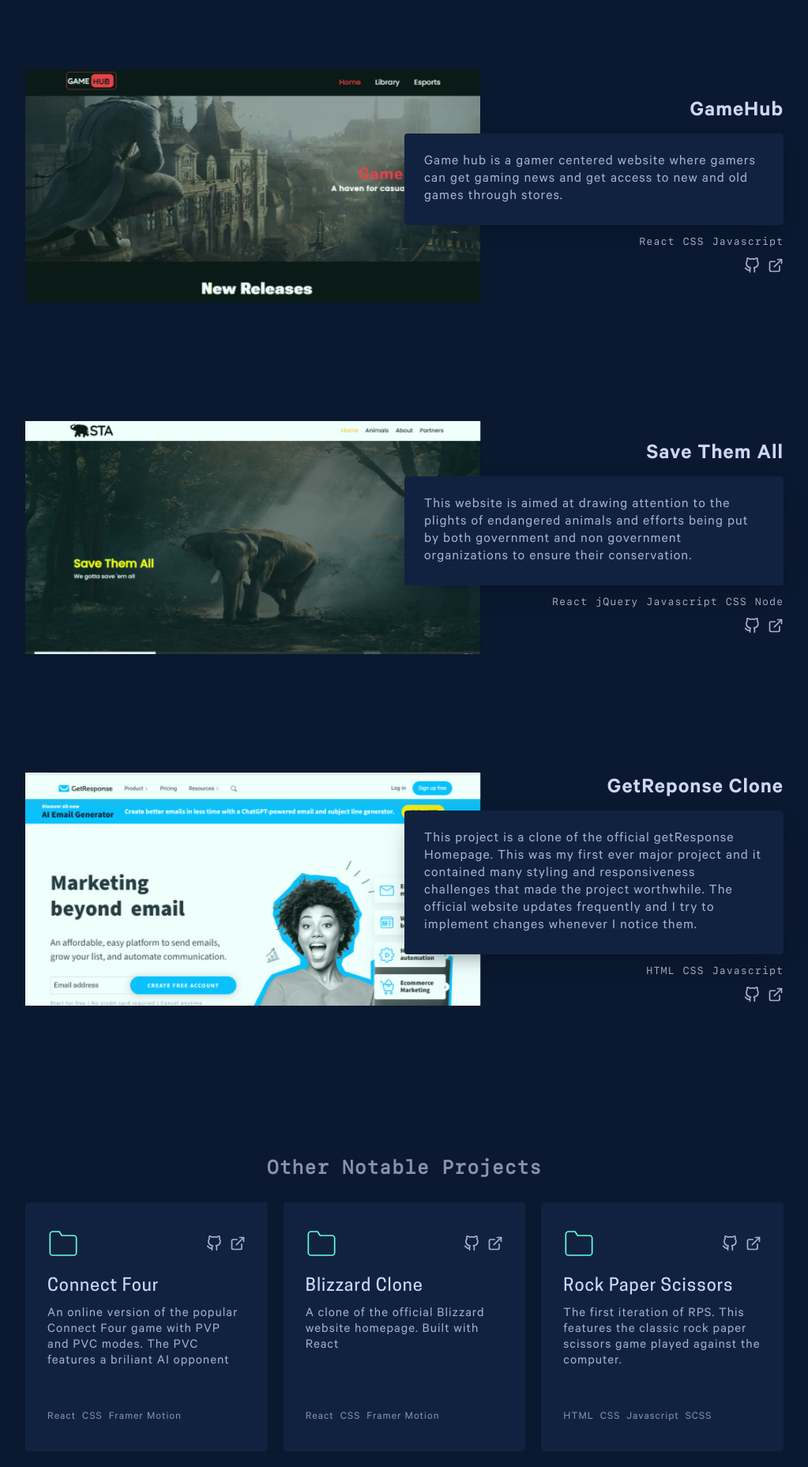
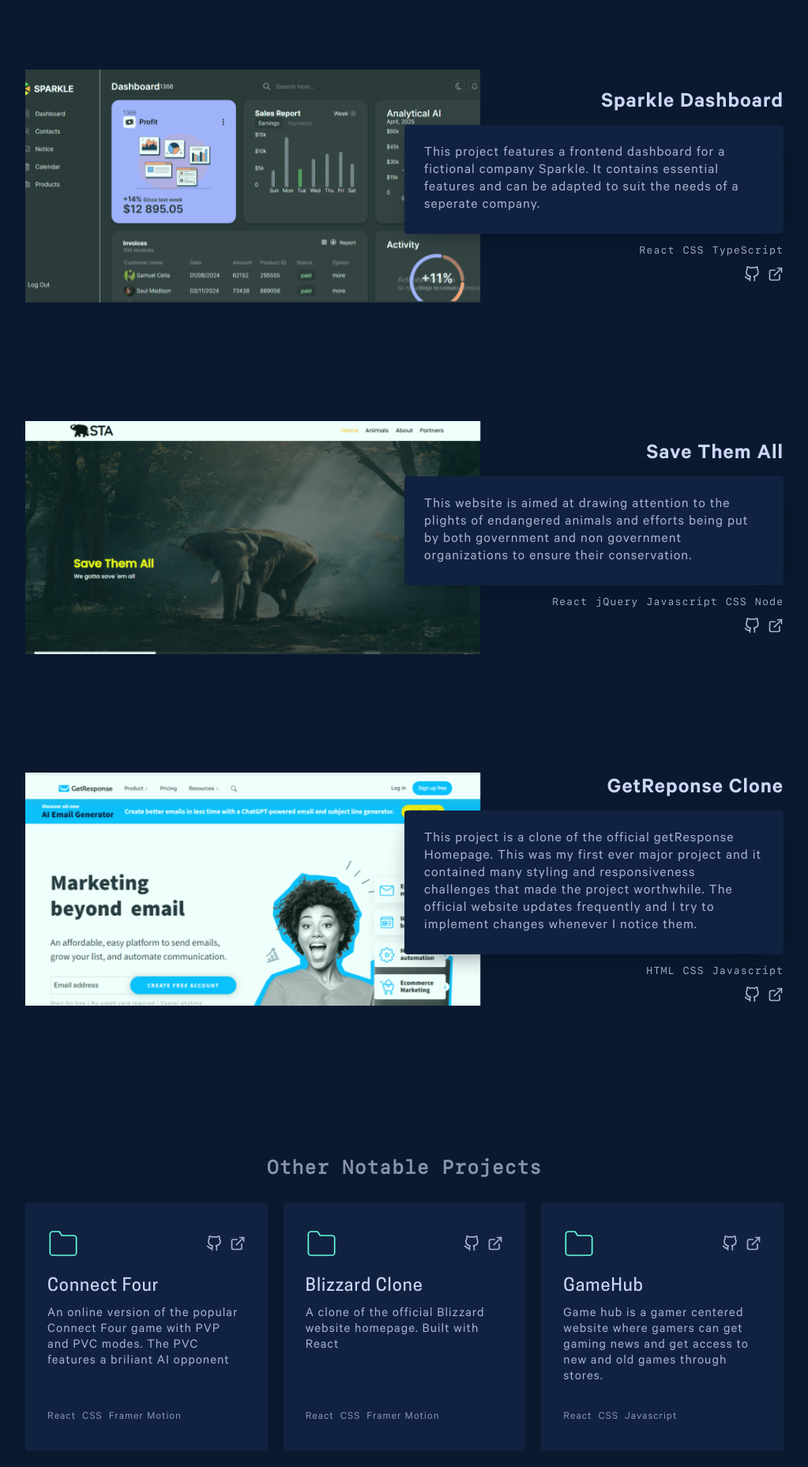
Before and after one commit to Tarvs01/portfolio, a React (Vite) app: page / in a window 1280 px wide. Shown: the part 1440-3297 px from the top of the page at 79% size, without its empty margins (128-1151 px from the left). Built offline with nearby package versions, Linux system fonts and the light colour scheme.

Commit message:
added dashboard project

```diff
--- a/src/components/Home.tsx
+++ b/src/components/Home.tsx
@@ -14,7 +14,7 @@
   const [works, setWorks] = useState<JobCard[] | []>([]);
 
   useEffect(() => {
-    projects.length <= 6 ? setWorks(projects) : projects.slice(0, 6);
+    projects.length <= 6 ? setWorks(projects) : setWorks(projects.slice(0, 6));
   }, []);
 
   return (
--- a/src/data/mainProjects.ts
+++ b/src/data/mainProjects.ts
@@ -3,12 +3,12 @@
 export const mainProjects: MainProjectData[] = [
     {
         id: 1,
-        title: "GameHub",
-        description: "Game hub is a gamer centered website where gamers can get gaming news and get access to new and old games through stores.",
-        img: "game-hub.png",
-        tools: ["React", "CSS", "Javascript"],
-        gitLink: "https://github.com/Tarvs01/Game-Hub",
-        externalLink: "https://gamehub-xlyq.onrender.com/"
+        title: "Sparkle Dashboard",
+        description: "This project features a frontend dashboard for a fictional company Sparkle. It contains essential features and can be adapted to suit the needs of a seperate company.",
+        img: "sparkle-dashboard.png",
+        tools: ["React", "CSS", "TypeScript"],
+        gitLink: "https://github.com/Tarvs01/dashboard",
+        externalLink: "https://sparkle-dashboard.netlify.app/"
     },
     {
         id: 2,
@@ -16,7 +16,7 @@
         description: "This website is aimed at drawing attention to the plights of endangered animals and efforts being put by both government and non government organizations to ensure their conservation.",
         img: "save-them-all.png",
         tools: ["React", "jQuery", "Javascript", "CSS", "Node"],
-        gitLink: "/",
+        gitLink: "https://github.com/Tarvs01/Save-Them-All",
         externalLink: "https://save-them-all.onrender.com/"
     },
     {
@@ -25,7 +25,7 @@
         description: "This project is a clone of the official getResponse Homepage. This was my first ever major project and it contained many styling and responsiveness challenges that made the project worthwhile. The official website updates frequently and I try to implement changes whenever I notice them. ",
         img: "get-response.png",
         tools: ["HTML","CSS", "Javascript"],
-        gitLink: "/",
+        gitLink: "https://github.com/Tarvs01/Getresponse-Clone",
         externalLink: "https://get-response-clone.onrender.com"
     }
 ]
--- a/src/data/projects.ts
+++ b/src/data/projects.ts
@@ -9,7 +9,7 @@
 
 export const projects: JobCard[] = [
     {
-        id: 1,
+        id: 0,
         name: "Connect Four",
         description: "An online version of the popular Connect Four game with PVP and PVC modes. The PVC features a briliant AI opponent",
         gitLink: "https://github.com/Tarvs01/Connect_Four",
@@ -17,12 +17,20 @@
         toolsUsed: ["React", "CSS", "Framer Motion"]
     },
     {
-        id: 2,
+        id: 1,
         name: "Blizzard Clone",
         description: "A clone of the official Blizzard website homepage. Built with React",
         gitLink: "https://github.com/Tarvs01/Blizzard-Clone",
         externalLink: "https://blizzard-clone.onrender.com",
         toolsUsed: ["React", "CSS", "Framer Motion"]
+    },
+    {
+        id: 2,
+        name: "GameHub",
+        description: "Game hub is a gamer centered website where gamers can get gaming news and get access to new and old games through stores.",
+        gitLink: "https://github.com/Tarvs01/Game-Hub",
+        externalLink: "https://gamehub-xlyq.onrender.com/",
+        toolsUsed: ["React", "CSS", "Javascript"]
     },
     {
         id: 3,
```
Also changed, not shown: public/pictures/sparkle-dashboard.png (added).
